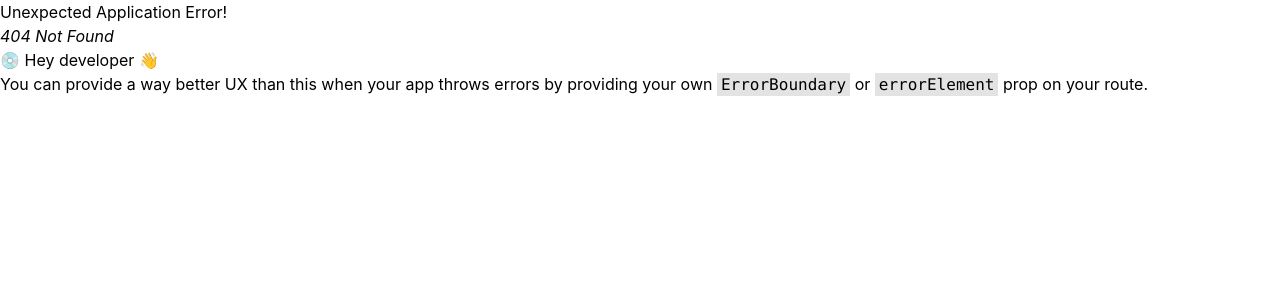
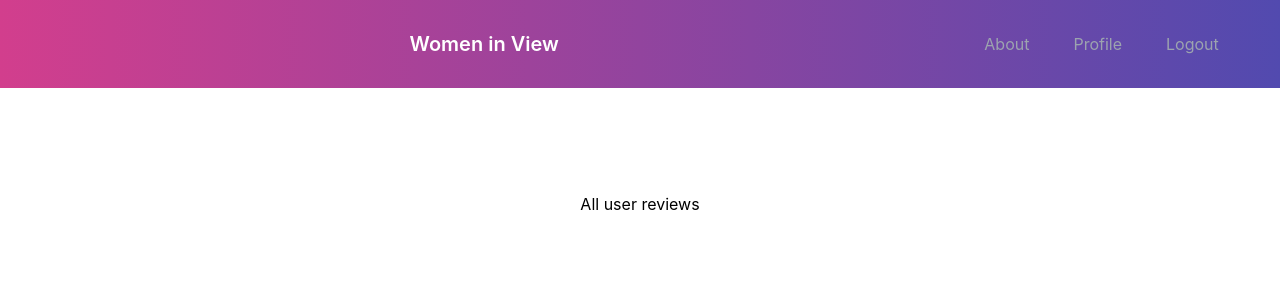
Before and after one commit to JulieBaret/Women-In-View-Frontend, a React (Vite) app: page /reviews in a window 1280 px wide. Before the commit this address had no page. Shown: the top 300 px of the page. Built offline with nearby package versions, Linux system fonts and the light colour scheme; sample sign-in values are in the browser's storage.

Commit message:
feat: add user review wip page

```diff
--- /dev/null
+++ b/src/pages/UserReview.tsx
@@ -0,0 +1,11 @@
+import React from 'react';
+
+const UserReview = () => {
+    return (
+        <div>
+            All user reviews
+        </div>
+    );
+};
+
+export default UserReview;
--- a/src/router.jsx
+++ b/src/router.jsx
@@ -7,6 +7,7 @@ import ProtectedLayout from './layouts/ProtectedLayout';
 import GuestLayout from './layouts/GuestLayout';
 import Home from './pages/Home';
 import ForgotPassword from './pages/ForgotPassword';
+import UserReview from './pages/UserReview';
 
 const router = createBrowserRouter([
 	{
@@ -43,6 +44,10 @@ const router = createBrowserRouter([
 				path: '/profile',
 				element: <Profile />,
 			},
+			{
+				path: '/reviews',
+				element: <UserReview />,
+			},
 		],
 	},
 ]);
```
